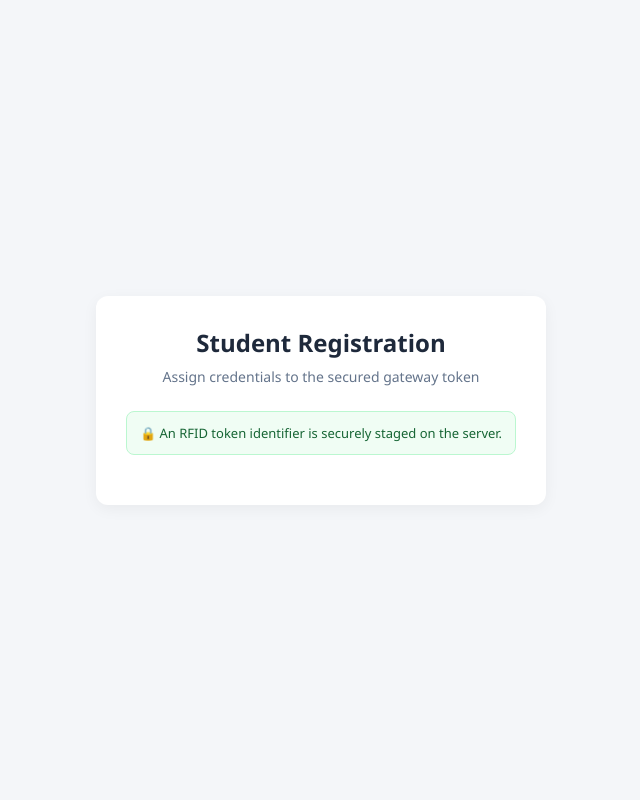
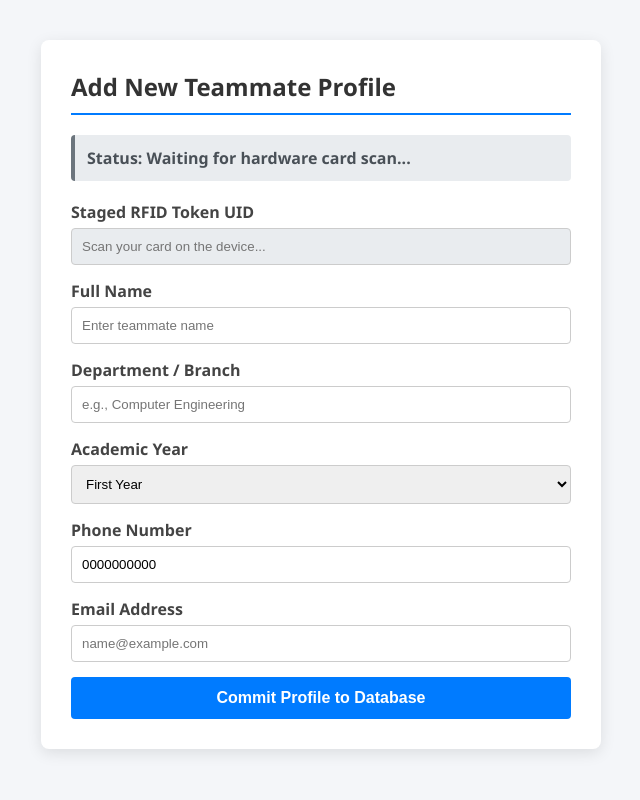
Before and after one commit to prab-hector/PJT_3, a Django app: template users/templates/users/register.html in a window 1280 px wide. Shown: the whole page, without its empty margins (319-959 px from the left). Run offline with Django 5.2, Linux system fonts and the light colour scheme; the template is opened without the code that fills it, so the values that code supplies are empty.

Commit message:
data coming but not storing

```diff
--- a/rfid_pjt/urls.py
+++ b/rfid_pjt/urls.py
@@ -14,19 +14,21 @@ Including another URLconf
     1. Import the include() function: from django.urls import include, path
     2. Add a URL to urlpatterns:  path('blog/', include('blog.urls'))
 """
+
 from django.contrib import admin
 from django.urls import path, include
-from rfid_datacoming.views import process_rfid  # Direct cross-app view import
+# Update your import line to pull all three necessary views
+from rfid_datacoming.views import process_rfid, check_buffer, register_user_submit
 
 urlpatterns = [
     # Django Administrative Panel Portal
     path('admin/', admin.site.urls),
 
-    # 1. HARDWARE GATEWAY ENDPOINT
-    # Target URL for ESP32: https://nli.pythonanywhere.com/api/rfid/process/
+    # 1. HARDWARE GATEWAY ENDPOINTS
     path('api/rfid/process/', process_rfid, name='api-rfid-process'),
+    path('api/rfid/check-buffer/', check_buffer, name='api-rfid-check-buffer'),
+    path('api/rfid/register-submit/', register_user_submit, name='api-rfid-register-submit'),
 
     # 2. WEB USER DASHBOARD INTERFACES
-    # Automatically hooks up all paths configured within the users app folder
     path('', include('users.urls')),
 ]
--- a/users/templates/users/register.html
+++ b/users/templates/users/register.html
@@ -3,131 +3,220 @@
 <head>
     <meta charset="UTF-8">
     <meta name="viewport" content="width=device-width, initial-scale=1.0">
-    <title>Secure Student Registration</title>
+    <title>Teammate Registration System</title>
     <style>
-        * {
-            box-sizing: border-box;
+        body {
+            font-family: 'Segoe UI', Tahoma, Geneva, Verdana, sans-serif;
+            background-color: #f4f6f9;
             margin: 0;
-            padding: 0;
-            font-family: 'Segoe UI', Tahoma, Geneva, Verdana, sans-serif;
-        }
-
-        body {
-            background-color: #f4f6f9;
+            padding: 40px;
             display: flex;
             justify-content: center;
-            align-items: center;
-            min-height: 100vh;
         }
-
-        .registration-container {
+        .form-container {
             background: #ffffff;
             padding: 30px;
-            border-radius: 12px;
-            box-shadow: 0 4px 15px rgba(0, 0, 0, 0.05);
+            border-radius: 8px;
+            box-shadow: 0 4px 15px rgba(0,0,0,0.1);
             width: 100%;
-            max-width: 450px;
+            max-width: 500px;
         }
-
-        .header {
-            text-align: center;
-            margin-bottom: 25px;
+        h2 {
+            margin-top: 0;
+            color: #333;
+            border-bottom: 2px solid #007bff;
+            padding-bottom: 10px;
         }
-
-        .header h2 {
-            color: #1e293b;
-            font-size: 24px;
-            margin-bottom: 8px;
+        .status-box {
+            background-color: #e9ecef;
+            padding: 12px;
+            border-radius: 4px;
+            margin-bottom: 20px;
+            font-weight: bold;
+            color: #495057;
+            border-left: 4px solid #6c757d;
         }
-
-        .header p {
-            color: #64748b;
-            font-size: 14px;
+        .status-active {
+            background-color: #d4edda;
+            color: #155724;
+            border-left-color: #28a745;
         }
-
-        .status-alert {
-            background-color: #f0fdf4;
-            border: 1px solid #bbf7d0;
-            color: #166534;
-            padding: 12px;
-            border-radius: 8px;
-            font-size: 13px;
-            text-align: center;
-            margin-bottom: 20px;
-            font-weight: 500;
+        .form-group {
+            margin-bottom: 15px;
         }
-
-        .form-group {
-            margin-bottom: 18px;
-        }
-
         label {
             display: block;
-            margin-bottom: 6px;
-            color: #334155;
-            font-size: 14px;
+            margin-bottom: 5px;
             font-weight: 600;
+            color: #444;
         }
-
-        input[type="text"], select {
+        input, select {
             width: 100%;
-            padding: 10px 12px;
-            border: 1px solid #cbd5e1;
-            border-radius: 6px;
-            font-size: 14px;
-            color: #1e293b;
-            transition: border-color 0.2s;
+            padding: 10px;
+            border: 1px solid #ccc;
+            border-radius: 4px;
+            box-sizing: border-box;
         }
-
-        input[type="text"]:focus, select:focus {
-            outline: none;
-            border-color: #3b82f6;
+        input[readonly] {
+            background-color: #e9ecef;
+            cursor: not-allowed;
         }
-
         button {
             width: 100%;
-            background-color: #2563eb;
+            padding: 12px;
+            background-color: #007bff;
             color: white;
             border: none;
-            padding: 12px;
+            border-radius: 4px;
             font-size: 16px;
-            font-weight: 600;
-            border-radius: 6px;
             cursor: pointer;
-            transition: background-color 0.2s;
-            margin-top: 10px;
+            font-weight: bold;
         }
-
         button:hover {
-            background-color: #1d4ed8;
+            background-color: #0056b3;
         }
-
-        .footer-link {
-            text-align: center;
+        #message {
             margin-top: 15px;
-        }
-
-        .footer-link a {
-            color: #64748b;
-            font-size: 13px;
-            text-decoration: none;
-        }
-
-        .footer-link a:hover {
-            text-decoration: underline;
+            padding: 10px;
+            border-radius: 4px;
+            display: none;
         }
     </style>
 </head>
 <body>
 
-<div class="registration-container">
-    <div class="header">
-        <h2>Student Registration</h2>
-        <p>Assign credentials to the secured gateway token</p>
+<div class="form-container">
+    <h2>Add New Teammate Profile</h2>
+
+    <div id="scanStatus" class="status-box">
+        Status: Waiting for hardware card scan...
     </div>
 
-    <div class="status-alert">
-        🔒 An RFID token identifier is securely staged on the server.
-    </div>
+    <form id="registrationForm">
+        <div class="form-group">
+            <label for="rfid_number">Staged RFID Token UID</label>
+            <input type="text" id="rfid_number" placeholder="Scan your card on the device..." readonly required>
+        </div>
 
-    <form id="studentRegister
+        <div class="form-group">
+            <label for="name">Full Name</label>
+            <input type="text" id="name" placeholder="Enter teammate name" required>
+        </div>
+
+        <div class="form-group">
+            <label for="department">Department / Branch</label>
+            <input type="text" id="department" placeholder="e.g., Computer Engineering" required>
+        </div>
+
+        <div class="form-group">
+            <label for="year">Academic Year</label>
+            <select id="year">
+                <option value="First Year">First Year</option>
+                <option value="Second Year">Second Year</option>
+                <option value="Third Year">Third Year</option>
+                <option value="Fourth Year">Fourth Year</option>
+            </select>
+        </div>
+
+        <div class="form-group">
+            <label for="phone">Phone Number</label>
+            <input type="text" id="phone" placeholder="Enter 10-digit number" value="0000000000">
+        </div>
+
+        <div class="form-group">
+            <label for="email">Email Address</label>
+            <input type="email" id="email" placeholder="name@example.com">
+        </div>
+
+        <button type="submit">Commit Profile to Database</button>
+    </form>
+
+    <div id="message"></div>
+</div>
+
+<script>
+    // --- STEP 1: BACKGROUND HARDWARE POLLING LOOP ---
+    // Automatically checks every 2 seconds if an unknown card has been scanned into server memory
+    async function checkStagedCard() {
+        try {
+            // Point this directly to your helper buffer evaluation view
+            let response = await fetch('/api/rfid/check-buffer/');
+            if (response.ok) {
+                let data = await response.json();
+                if (data.card_staged && data.rfid_id) {
+                    const rfidInput = document.getElementById('rfid_number');
+
+                    // Only update and flash UI if it's a freshly caught token
+                    if (rfidInput.value !== data.rfid_id) {
+                        rfidInput.value = data.rfid_id;
+                        const statusBox = document.getElementById('scanStatus');
+                        statusBox.innerText = "Status: Card " + data.rfid_id + " Staged Successfully!";
+                        statusBox.classList.add('status-active');
+                    }
+                }
+            }
+        } catch (err) {
+            console.error("Polling connection link resting: ", err);
+        }
+    }
+
+    // Run the background hardware scanner diagnostic every 2000ms
+    setInterval(checkStagedCard, 2000);
+
+    // --- STEP 2: ASYNCHRONOUS FORM SUBMISSION LOGIC ---
+    document.getElementById('registrationForm').addEventListener('submit', async function(e) {
+        e.preventDefault();
+
+        const msgDiv = document.getElementById('message');
+
+        // Structure payload values according to views.py JSON requirements
+        const payload = {
+            name: document.getElementById('name').value.strip ? document.getElementById('name').value.trim() : document.getElementById('name').value,
+            department: document.getElementById('department').value,
+            year: document.getElementById('year').value,
+            phone: document.getElementById('phone').value,
+            email: document.getElementById('email').value
+        };
+
+        try {
+            let response = await fetch('/api/rfid/register-submit/', {
+                method: 'POST',
+                headers: {
+                    'Content-Type': 'application/json',
+                    // CSRF token configuration bypassed securely via backend @csrf_exempt rule decoration
+                },
+                body: JSON.stringify(payload)
+            });
+
+            let result = await response.json();
+
+            if (response.ok && result.status === 'success') {
+                msgDiv.style.display = 'block';
+                msgDiv.style.backgroundColor = '#d4edda';
+                msgDiv.style.color = '#155724';
+                msgDiv.innerText = "Success: " + result.message;
+
+                // Reset form inputs after a clean profile save
+                document.getElementById('registrationForm').reset();
+                const statusBox = document.getElementById('scanStatus');
+                statusBox.innerText = "Status: Waiting for hardware card scan...";
+                statusBox.classList.remove('status-active');
+            } else {
+                showError(result.message || "Failed to commit record profile details.");
+            }
+        } catch (error) {
+            showError("Network connection error handling transaction profile update.");
+        }
+    });
+
+    function showError(text) {
+        const msgDiv = document.getElementById('message');
+        msgDiv.style.display = 'block';
+        msgDiv.style.backgroundColor = '#f8d7da';
+        msgDiv.style.color = '#721c24';
+        msgDiv.innerText = "Error: " + text;
+    }
+</script>
+
+</body>
+</html>
```
Also changed, not shown: rfid_datacoming/views.py (+16 -18 lines).
